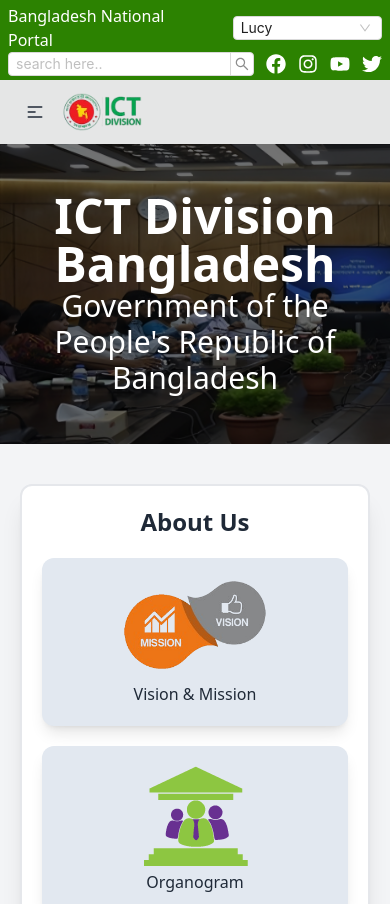
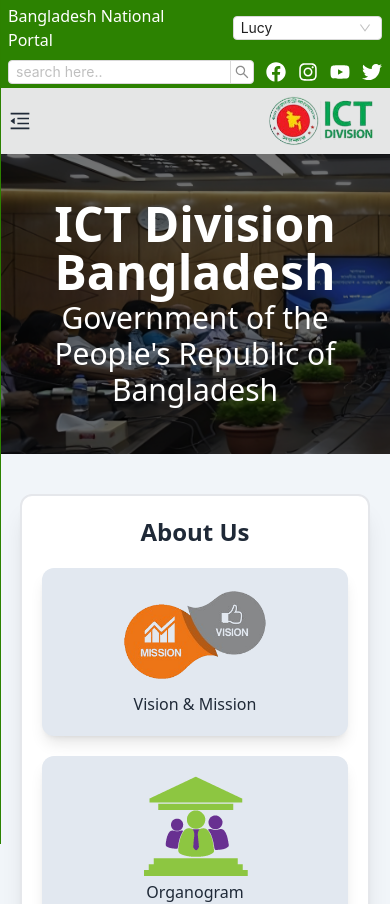
Before and after one commit to shaikTazUddin01/Web-Rethink-BD-Contest, a React (Vite) app: page / in a window 390 px wide. Shown: the top 904 px of the page. Built offline with nearby package versions, Linux system fonts and the light colour scheme.

Commit message:
modify navbar

```diff
--- a/src/App.tsx
+++ b/src/App.tsx
@@ -1,10 +1,16 @@
+import Footer from "./component/home/Footer";
+import BeforeNav from "./component/home/header/BeforeNav";
+import NavBar from "./component/home/header/NavBar";
 import Home from "./pages/Home";
 
 function App() {
   return (
-  <div className="bg-gray-100 h-full">
+  <div className="bg-white h-full">
       <div className="max-w-7xl mx-auto ">
+        <BeforeNav></BeforeNav>
+        <NavBar></NavBar>
       <Home></Home>
+      <Footer></Footer>
     </div>
   </div>
   );
--- /dev/null
+++ b/src/component/home/Footer.tsx
@@ -0,0 +1,72 @@
+import footerTop from '../../assets/footer_top_bg.png'
+
+const Footer = () => {
+    return (
+        <div>
+
+            <img src={footerTop} alt="" className='w-full' />
+            <div className=''>
+
+<footer className="footer bg-base-200 text-base-content border-base-300 border-t px-10 py-4">
+  <aside className="grid-flow-col items-center">
+    <svg
+      width="24"
+      height="24"
+      viewBox="0 0 24 24"
+      xmlns="http://www.w3.org/2000/svg"
+      fillRule="evenodd"
+      clipRule="evenodd"
+      className="fill-current">
+      <path
+        d="M22.672 15.226l-2.432.811.841 2.515c.33 1.019-.209 2.127-1.23 2.456-1.15.325-2.148-.321-2.463-1.226l-.84-2.518-5.013 1.677.84 2.517c.391 1.203-.434 2.542-1.831 2.542-.88 0-1.601-.564-1.86-1.314l-.842-2.516-2.431.809c-1.135.328-2.145-.317-2.463-1.229-.329-1.018.211-2.127 1.231-2.456l2.432-.809-1.621-4.823-2.432.808c-1.355.384-2.558-.59-2.558-1.839 0-.817.509-1.582 1.327-1.846l2.433-.809-.842-2.515c-.33-1.02.211-2.129 1.232-2.458 1.02-.329 2.13.209 2.461 1.229l.842 2.515 5.011-1.677-.839-2.517c-.403-1.238.484-2.553 1.843-2.553.819 0 1.585.509 1.85 1.326l.841 2.517 2.431-.81c1.02-.33 2.131.211 2.461 1.229.332 1.018-.21 2.126-1.23 2.456l-2.433.809 1.622 4.823 2.433-.809c1.242-.401 2.557.484 2.557 1.838 0 .819-.51 1.583-1.328 1.847m-8.992-6.428l-5.01 1.675 1.619 4.828 5.011-1.674-1.62-4.829z"></path>
+    </svg>
+    <p>
+      ACME Industries Ltd.
+      <br />
+      Providing reliable tech since 1992
+    </p>
+  </aside>
+  <nav className="md:place-self-center md:justify-self-end">
+    <div className="grid grid-flow-col gap-4">
+      <a>
+        <svg
+          xmlns="http://www.w3.org/2000/svg"
+          width="24"
+          height="24"
+          viewBox="0 0 24 24"
+          className="fill-current">
+          <path
+            d="M24 4.557c-.883.392-1.832.656-2.828.775 1.017-.609 1.798-1.574 2.165-2.724-.951.564-2.005.974-3.127 1.195-.897-.957-2.178-1.555-3.594-1.555-3.179 0-5.515 2.966-4.797 6.045-4.091-.205-7.719-2.165-10.148-5.144-1.29 2.213-.669 5.108 1.523 6.574-.806-.026-1.566-.247-2.229-.616-.054 2.281 1.581 4.415 3.949 4.89-.693.188-1.452.232-2.224.084.626 1.956 2.444 3.379 4.6 3.419-2.07 1.623-4.678 2.348-7.29 2.04 2.179 1.397 4.768 2.212 7.548 2.212 9.142 0 14.307-7.721 13.995-14.646.962-.695 1.797-1.562 2.457-2.549z"></path>
+        </svg>
+      </a>
+      <a>
+        <svg
+          xmlns="http://www.w3.org/2000/svg"
+          width="24"
+          height="24"
+          viewBox="0 0 24 24"
+          className="fill-current">
+          <path
+            d="M19.615 3.184c-3.604-.246-11.631-.245-15.23 0-3.897.266-4.356 2.62-4.385 8.816.029 6.185.484 8.549 4.385 8.816 3.6.245 11.626.246 15.23 0 3.897-.266 4.356-2.62 4.385-8.816-.029-6.185-.484-8.549-4.385-8.816zm-10.615 12.816v-8l8 3.993-8 4.007z"></path>
+        </svg>
+      </a>
+      <a>
+        <svg
+          xmlns="http://www.w3.org/2000/svg"
+          width="24"
+          height="24"
+          viewBox="0 0 24 24"
+          className="fill-current">
+          <path
+            d="M9 8h-3v4h3v12h5v-12h3.642l.358-4h-4v-1.667c0-.955.192-1.333 1.115-1.333h2.885v-5h-3.808c-3.596 0-5.192 1.583-5.192 4.615v3.385z"></path>
+        </svg>
+      </a>
+    </div>
+  </nav>
+</footer>
+            </div>
+        </div>
+    );
+};
+
+export default Footer;
--- a/src/component/home/header/BeforeNav.tsx
+++ b/src/component/home/header/BeforeNav.tsx
@@ -10,7 +10,7 @@
 
 const BeforeNav = () => {
   return (
-    <div className="w-full py-1 bg-primaryColor flex flex-col md:flex-row items-center justify-between px-2">
+    <div className="w-full py-1 bg-primaryColor flex flex-col md:flex-row items-center justify-between px-2 gap-2">
       <div className="flex gap-5 items-center">
         <h1 className="text-white">Bangladesh National Portal</h1>
         <Select
--- a/src/component/home/header/HeroArea.tsx
+++ b/src/component/home/header/HeroArea.tsx
@@ -1,5 +1,5 @@
 // Import Swiper React components
-import { Swiper, SwiperSlide } from "swiper/react";
+// import { Swiper, SwiperSlide } from "swiper/react";
 
 import banner2 from "../../../assets/Banner-2.png";
 // import overlay from "../../../assets/overlay.webp";
@@ -9,12 +9,12 @@
 import "swiper/css/pagination";
 
 // import required modules
-import { Pagination, Autoplay } from "swiper/modules";
+// import { Pagination, Autoplay } from "swiper/modules";
 
 const HeroArea = () => {
   return (
     <div>
-      <Swiper
+      {/* <Swiper
         pagination={true}
         // autoplay={{
         //   delay: 2500,
@@ -30,11 +30,21 @@
         >
           <div className=" w-[100%] bg-[#0101018d] h-full text-white flex flex-col items-center justify-center text-center">
             <h1 className="text-5xl md:text-6xl font-semibold ">ICT Division Bangladesh</h1>
-            <h1 className="text-3xl">Government of the People's Republic of Bangladesh
+            <h1 className="text-3xl mt-1">Government of the People's Republic of Bangladesh
             </h1>
           </div>
         </SwiperSlide>
-      </Swiper>
+      </Swiper> */}
+       <div
+          className=" w-[100%] bg-no-repeat bg-cover h-[300px] "
+          style={{ backgroundImage: `url(${banner2})` }}
+        >
+          <div className=" w-[100%] bg-[#0101018d] h-full text-white flex flex-col items-center justify-center text-center ">
+            <h1 className="text-5xl md:text-6xl font-semibold ">ICT Division Bangladesh</h1>
+            <h1 className="text-3xl mt-1">Government of the People's Republic of Bangladesh
+            </h1>
+          </div>
+        </div>
     </div>
   );
 };
--- a/src/component/home/header/NavBar.tsx
+++ b/src/component/home/header/NavBar.tsx
@@ -1,4 +1,6 @@
-import logo from '../../../assets/logo-2.png'
+import { MdClose } from "react-icons/md";
+import logo from "../../../assets/logo-2.png";
+import { AiOutlineMenuFold } from "react-icons/ai";
 
 const NavBar = () => {
   const navItem = (
@@ -28,41 +30,62 @@
   return (
     <div>
       <div className="navbar bg-base-300 ">
-        <div className="navbar-start">
-          <div className="dropdown">
-            <div tabIndex={0} role="button" className="btn btn-ghost lg:hidden">
-              <svg
-                xmlns="http://www.w3.org/2000/svg"
-                className="h-5 w-5"
-                fill="none"
-                viewBox="0 0 24 24"
-                stroke="currentColor"
-              >
-                <path
-                  strokeLinecap="round"
-                  strokeLinejoin="round"
-                  strokeWidth="2"
-                  d="M4 6h16M4 12h8m-8 6h16"
-                />
-              </svg>
+      <div className="navbar-start">
+
+          {/* drawer */}
+          <div className="drawer lg:hidden">
+            <input id="my-drawer" type="checkbox" className="drawer-toggle" />
+            <div className="drawer-content">
+              {/* Page content here */}
+              <label htmlFor="my-drawer" className="text-2xl">
+                {/* Open drawer */}
+                <AiOutlineMenuFold />
+              </label>
             </div>
-            <ul
-              tabIndex={0}
-              className="menu menu-sm dropdown-content bg-base-100 rounded-box z-[1] mt-3 w-52 p-2 shadow"
-            >
-              {navItem}
-            </ul>
+            <div className="drawer-side">
+              <label
+                htmlFor="my-drawer"
+                aria-label="close sidebar"
+                className="drawer-overlay"
+              ></label>
+              <div className="menu bg-primaryColor text-white min-h-full w-[65%] p-4 relative">
+                {/* Close Button */}
+                <button
+                  onClick={() => {
+                    const drawerCheckbox = document.getElementById(
+                      "my-drawer"
+                    ) as HTMLInputElement;
+                    if (drawerCheckbox) {
+                      drawerCheckbox.checked = false;
+                    }
+                  }}
+                  aria-label="close sidebar"
+                  className="absolute top-4 right-4 text-2xl font-bold"
+                >
+                  <MdClose />
+                </button>
+                {/* Sidebar content here */}
+                <div className="mt-10 mx-auto">
+                  {/* <a href="/">
+                    <img src={logo} alt="" className="h-full " />
+                  </a> */}
+                  <div className=" text-lg">
+                    {navItem}
+                  </div>
+                </div>
+              </div>
+            </div>
           </div>
-          <a className="flex  items-center gap-3">
-            <img src={logo} alt="" className='w-[60%]' />
+          </div>
+          {/* drawer */}
+        <div className="navbar-center hidden lg:flex">
+          <ul className="menu menu-horizontal px-1 text-[16px]">{navItem}</ul>
+        </div>
+        <div className="navbar-end lg:hidden">
+          <a className="flex  items-center gap-3 justify-end mr-2">
+            <img src={logo} alt="" className="w-[60%]" />
           </a>
         </div>
-        <div className="navbar-center hidden lg:flex" >
-          <ul className="menu menu-horizontal px-1 text-[16px]">{navItem}</ul>
-        </div>
-        {/* <div className="navbar-end">
-          <a className="btn">Button</a>
-        </div> */}
       </div>
     </div>
   );
--- a/src/pages/Home.tsx
+++ b/src/pages/Home.tsx
@@ -1,18 +1,13 @@
-import BeforeNav from "../component/home/header/BeforeNav";
 import Contant from "../component/home/Contant";
 import HeroArea from "../component/home/header/HeroArea";
-import NavBar from "../component/home/header/NavBar";
-
 
 const Home = () => {
-    return (
-        <div>
-         <BeforeNav></BeforeNav>
-            <NavBar></NavBar>
-            <HeroArea></HeroArea>
-            <Contant></Contant>
-        </div>
-    );
+  return (
+    <div className="bg-slate-100">
+      <HeroArea></HeroArea>
+      <Contant></Contant>
+    </div>
+  );
 };
 
 export default Home;
```
Also changed, not shown: src/assets/footer_top_bg.png (added).
